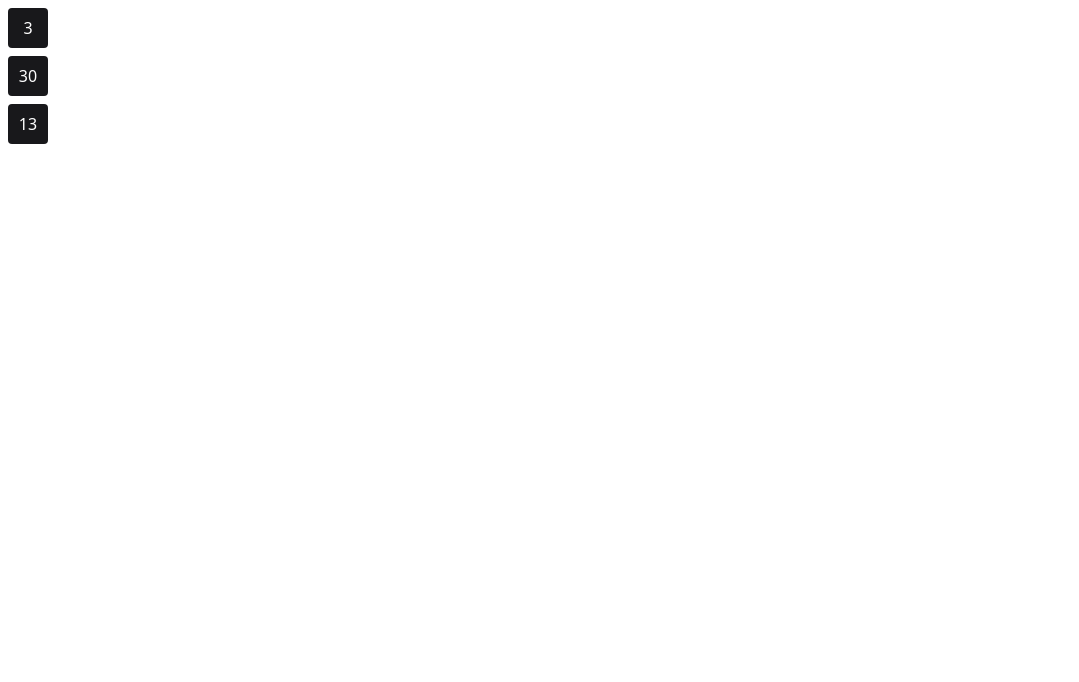
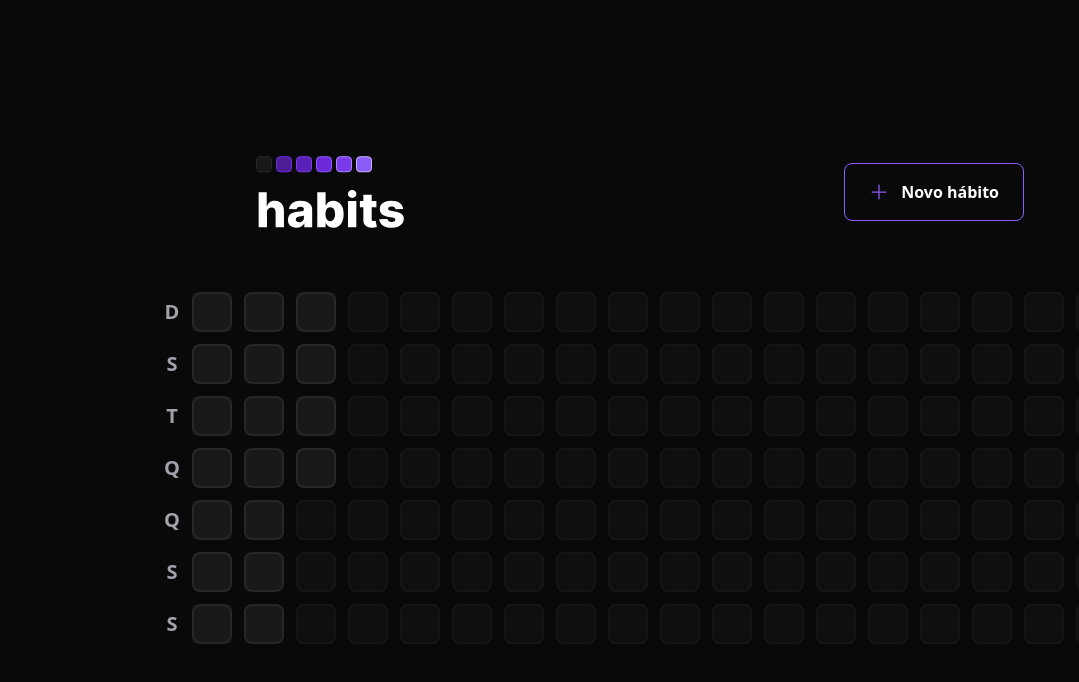
Before and after one commit to luhrocha/setup_web, a React (Vite) app: page / in a window 1280 px wide. Shown: the top 682 px of the page, without its empty margins (0-1079 px from the left). Built offline with nearby package versions, Linux system fonts and the light colour scheme.

Commit message:
add home

```diff
--- a/index.html
+++ b/index.html
@@ -7,7 +7,7 @@
     <meta name="viewport" content="width=device-width, initial-scale=1.0" />
     <title>Vite + React + TS</title>
   </head>
-  <body>
+  <body class="bg-background text-white">
     <div id="root"></div>
     <script type="module" src="/src/main.tsx"></script>
   </body>
--- a/package.json
+++ b/package.json
@@ -9,6 +9,8 @@
     "preview": "vite preview"
   },
   "dependencies": {
+    "dayjs": "^1.11.7",
+    "phosphor-react": "^1.4.1",
     "react": "^18.2.0",
     "react-dom": "^18.2.0"
   },
--- a/src/App.tsx
+++ b/src/App.tsx
@@ -1,12 +1,17 @@
-import {Habit} from './components/Habit'
+import {Habit} from './components/HabitDay'
+import {Plus} from 'phosphor-react'
+import { Header } from './components/Header'
+import { SummaryTable } from './components/SummaryTable'
 
 function App() {
-    return (<>
-        <Habit completed={3}/>
-        <Habit completed={30}/>
-        <Habit completed={13}/>
+    return (
+    <div className='w-screen h-screen flex justify-center items-center'>
+        <div className='w-full max-w-5xl px-6 flex flex-col gap-16'>
+            <Header/>
+            <SummaryTable/>
+        </div>
 
-    </>)
+    </div >)
 }
 
 export default App
--- a/src/components/Habit.tsx
+++ /dev/null
@@ -1,9 +0,0 @@
-interface HabitProps {
-    completed: number
-}
-
-export function Habit(props : HabitProps) {
-    return (<div className="bg-zinc-900 w-10 h-10 text-white rounded m-2 flex items-center justify-center"> {
-        props.completed
-    } </div>)
-}
--- /dev/null
+++ b/src/components/HabitDay.tsx
@@ -0,0 +1,11 @@
+interface HabitDayProps {
+    completed: number
+}
+
+export function HabitDay() {
+    return (
+        <div className="w-10 h-10 bg-zinc-900 border-2 border-zinc-800 rounded-lg">
+
+         </div>
+    )
+}
--- /dev/null
+++ b/src/components/Header.tsx
@@ -0,0 +1,18 @@
+import { Plus } from "phosphor-react";
+import logo from './../assets/logo.svg';
+
+export function Header(){
+    return(
+
+        <div className='w-full max-w-3xl mx-auto flex items-center justify-between'>
+            <img src={logo} alt="Habits" />
+            <button
+                type='button'
+                className='border border-violet-500 font-semibold rounded-lg px-6 py-4 flex items-center gap-3 hover:border-violet-300'
+            >
+                <Plus size={20} className="text-violet-500"/>
+                Novo hábito
+            </button>
+        </div>
+    )
+}
--- /dev/null
+++ b/src/components/SummaryTable.tsx
@@ -0,0 +1,42 @@
+import { generateDatesFromYearBeginning } from "../utils/generate-dates-from-year-beginning";
+import { HabitDay } from "./HabitDay";
+
+const weekDays = ['D', 'S', 'T', 'Q', 'Q', 'S', 'S'];
+
+const summaryDates = generateDatesFromYearBeginning();
+const minimunSumaryDatesSize = 18 * 7;
+const amountOfDaysToFill = minimunSumaryDatesSize - summaryDates.length;
+
+export function SummaryTable(){
+    return (
+        <div className="w-full flex">
+            <div className="grid grid-rows-7 grid-flow-row gap-3">
+                {
+                    weekDays.map((item, index) => {
+                        return(
+                            <div key={`${item}-${index}`} className="text-zinc-400 text-xl font-bold h-10 w-10 flex items-center justify-center">
+                                {item}
+                            </div>
+                        )
+                    })
+                }
+            </div>
+            <div className="grid grid-rows-7 grid-flow-col gap-3">
+                {
+                    summaryDates.map(date => {
+                        return <HabitDay key={date.toString()}/>
+                    })
+                }
+
+                {
+                    amountOfDaysToFill > 0 && Array.from({length: amountOfDaysToFill}).map((_, index) => {
+                        return (
+                            <div key={index} className="w-10 h-10 bg-zinc-900 border-2 opacity-40 border-zinc-800 rounded-lg cursor-not-allowed" />
+                        )
+                    })
+                }
+
+            </div>
+        </div>
+    );
+}
--- /dev/null
+++ b/src/utils/generate-dates-from-year-beginning.ts
@@ -0,0 +1,16 @@
+import dayjs from 'dayjs';
+
+export function generateDatesFromYearBeginning(){
+    const firstDayOfTheYear = dayjs().startOf('year');
+    const today = new Date();
+
+    const dates = []
+    let compareDate = firstDayOfTheYear
+
+    while(compareDate.isBefore(today)){
+        dates.push(compareDate.toDate())
+        compareDate = compareDate.add(1, 'day')
+    }
+
+    return dates;
+}
--- a/tailwind.config.cjs
+++ b/tailwind.config.cjs
@@ -3,7 +3,14 @@
     content: ["./src/**/*.{html,tsx}",
     '*.{html,js}'],
     theme: {
-        extend: {}
+        extend: {
+            colors:{
+                background: '#09090A'
+            },
+            gridTemplateRows:{
+                7: 'repeat(7, minmax(0, 1fr))'
+            }
+        }
     },
     plugins: []
 }
```
Also changed, not shown: src/assets/logo.svg (added), src/styles/global.css (line endings or trailing spaces), 1 other file (tests, documents, lock files or other folders).
